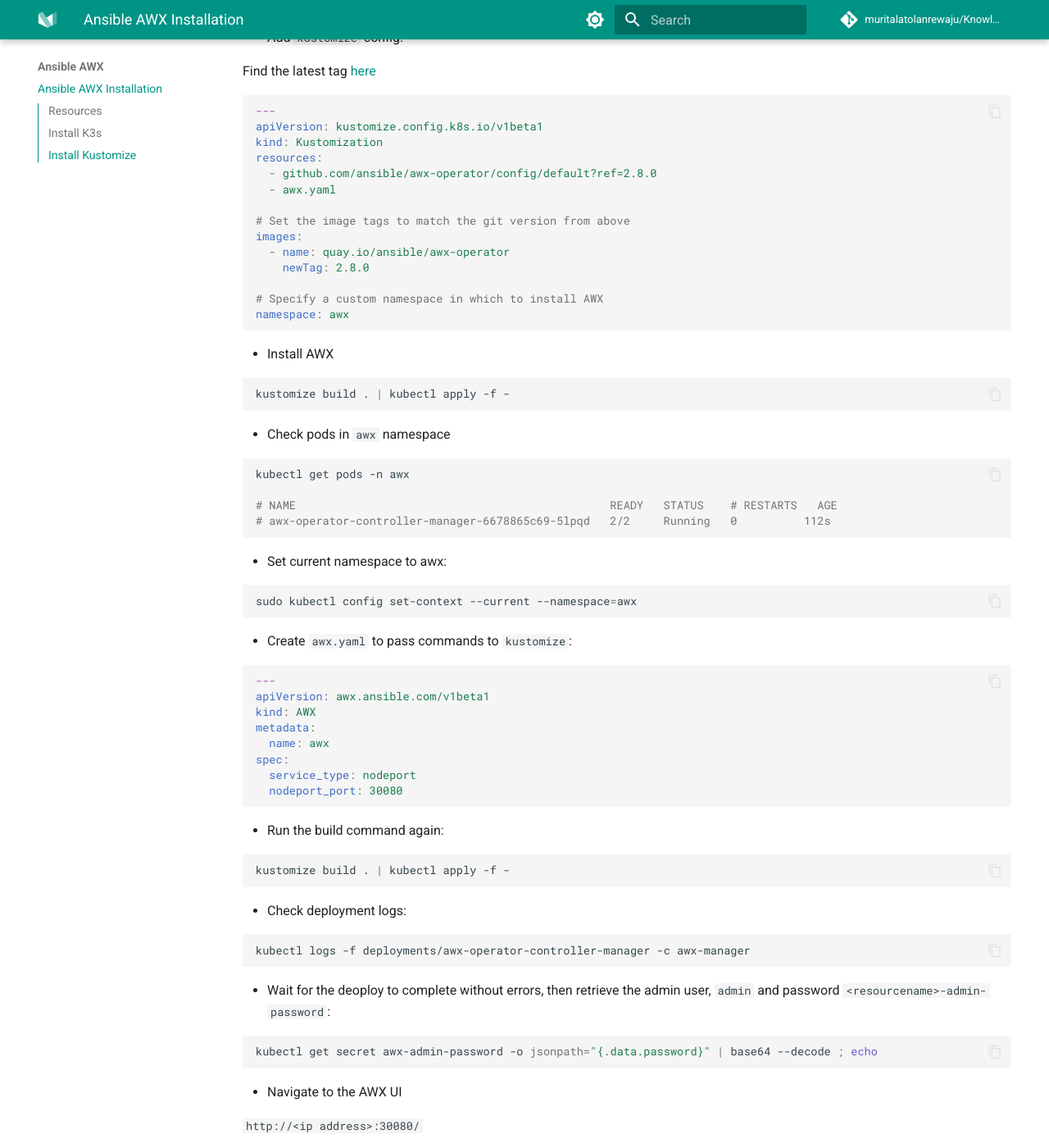
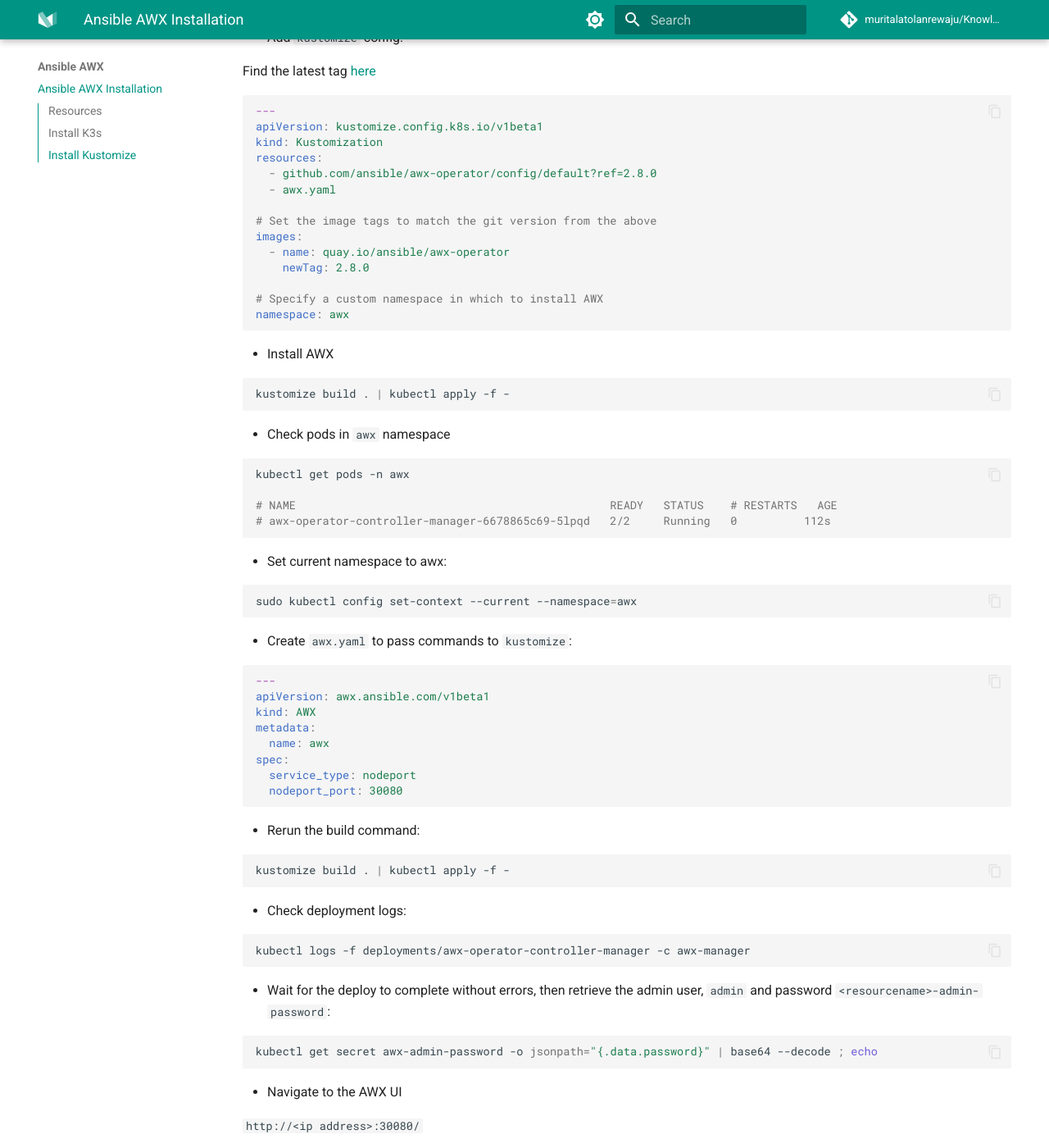
Before and after one commit to muritalatolanrewaju/KnowledgeBase-Tech, an MkDocs documentation site: the page built from docs/Ansible-AWX/install-AWX.md, in a window 1280 px wide and 1400 px high, scrolled down 1825 px. Shown: the whole window at 82% size. Built offline with MkDocs 1.6.1 and Material for MkDocs 9.7.7, drawn with Linux system fonts in a browser that asks for light colours; comment, search, counter and statistics services are not loaded; some of the changed text lies outside the part shown.

Commit message:
Update install-AWX.md

````diff
--- a/docs/Ansible-AWX/install-AWX.md
+++ b/docs/Ansible-AWX/install-AWX.md
@@ -103,7 +103,7 @@
   - github.com/ansible/awx-operator/config/default?ref=2.8.0
   - awx.yaml
 
-# Set the image tags to match the git version from above
+# Set the image tags to match the git version from the above
 images:
   - name: quay.io/ansible/awx-operator
     newTag: 2.8.0
@@ -146,7 +146,7 @@
   nodeport_port: 30080
 ```
 
-- Run the build command again:
+- Rerun the build command:
 
 ```bash
 kustomize build . | kubectl apply -f -
@@ -158,7 +158,7 @@
 kubectl logs -f deployments/awx-operator-controller-manager -c awx-manager
 ```
 
-- Wait for the deoploy to complete without errors, then retrieve the admin user, `admin` and password `<resourcename>-admin-password`:
+- Wait for the deploy to complete without errors, then retrieve the admin user, `admin` and password `<resourcename>-admin-password`:
 
 ```bash
 kubectl get secret awx-admin-password -o jsonpath="{.data.password}" | base64 --decode ; echo
````
Also changed, not shown: other parts of docs/Ansible-AWX/install-AWX.md (+1 -1 lines).
